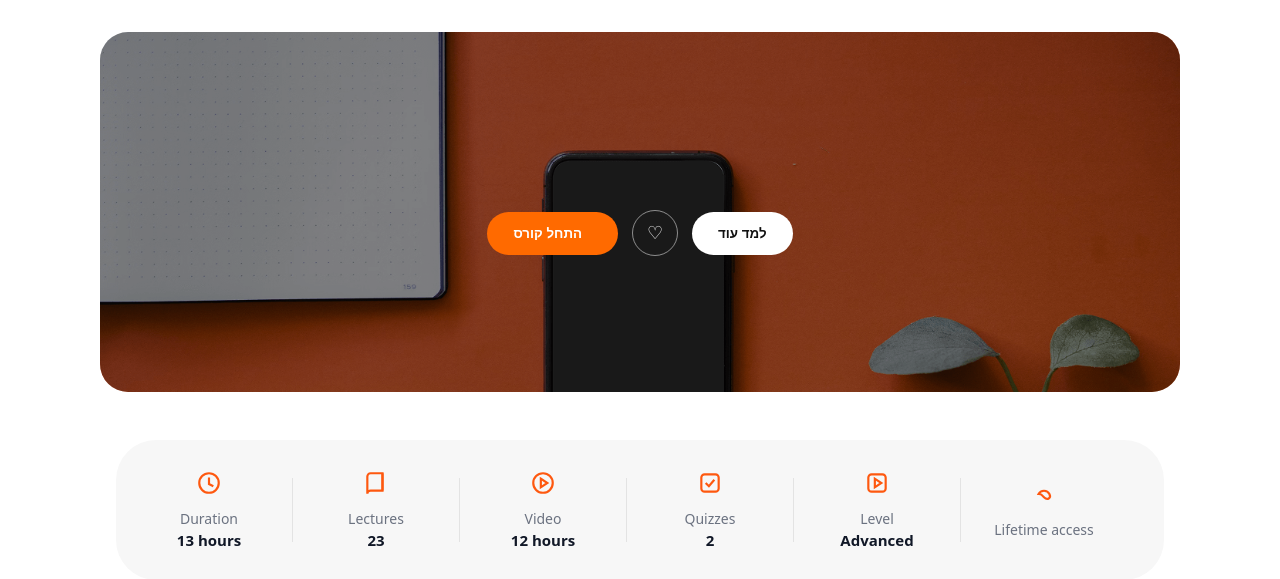
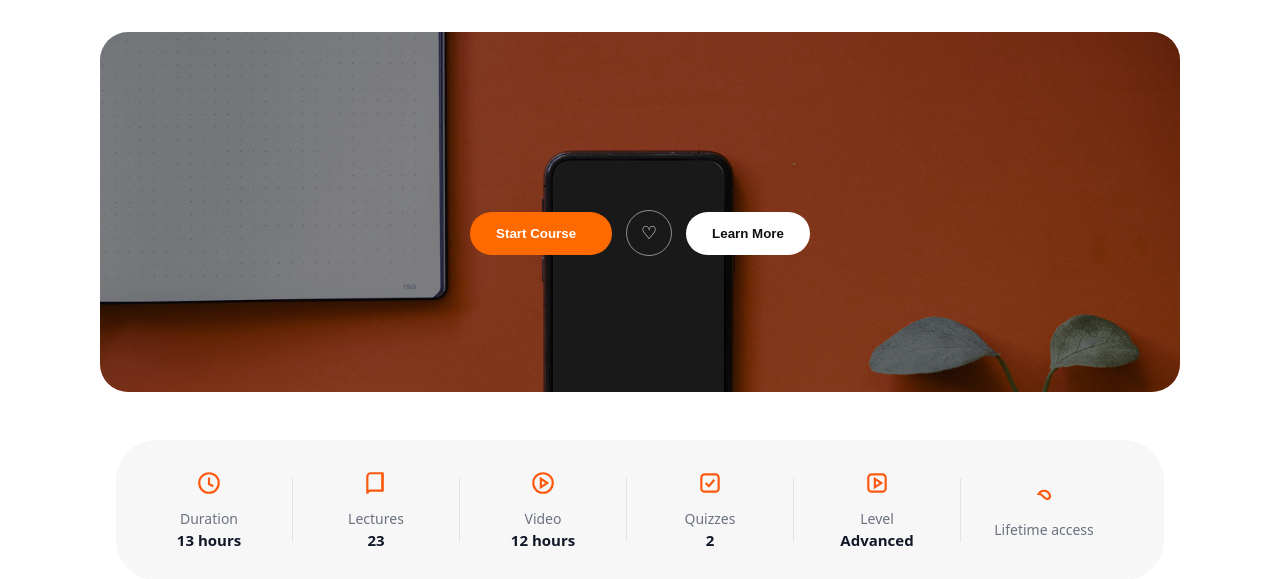
Before and after one commit to varonrot/sitegyn, a Flask app: template sitegyn/templates/template_online_course_01/template_online_course_01.html in a window 1280 px wide. Shown: the part 75-654 px from the top of the page. Run offline with Flask 3, Linux system fonts and the light colour scheme; the template is opened without the code that fills it, so the values that code supplies are empty; parts of the project's set-up code (start-up, migrations or seed data) failed here and were passed over.

Commit message:
Update template_online_course_01.html

```diff
--- a/sitegyn/templates/template_online_course_01/template_online_course_01.html
+++ b/sitegyn/templates/template_online_course_01/template_online_course_01.html
@@ -456,71 +456,72 @@ body {
 </nav>
 
 <!-- HERO COURSE -->
-<!--      <section class="hero-showcase" data-section="home.hero">-->
+
+      <section class="hero-showcase" data-section="home.hero">
+
+  <div class="hero-showcase-overlay"></div>
+
+  <div class="hero-showcase-content">
+
+    <!-- HEADLINE (from AI) -->
+    <h1 class="hero-showcase-title" id="hero-headline"></h1>
+
+    <!-- SUBHEADLINE (from AI) -->
+    <p class="hero-showcase-subtitle" id="hero-subheadline"></p>
+
+    <div class="hero-showcase-actions">
+
+      <!-- PRIMARY CTA (FIXED) -->
+      <button class="btn-hero-primary">
+        <span class="cta-text">Start Course</span>
+        <span class="price" id="hero-price"></span>
+      </button>
+
+      <!-- LIKE (STATIC UI) -->
+      <button class="btn-hero-like" aria-hidden="true">♡</button>
+
+      <!-- SECONDARY CTA (FIXED) -->
+      <button class="btn-hero-secondary">
+        Learn More
+      </button>
+
+    </div>
+
+  </div>
+</section>
+
+<!-- <section class="hero-showcase" data-section="home.hero">-->
 
 <!--  <div class="hero-showcase-overlay"></div>-->
 
 <!--  <div class="hero-showcase-content">-->
 
-<!--    &lt;!&ndash; HEADLINE (from AI) &ndash;&gt;-->
+<!--    &lt;!&ndash; HEADLINE &ndash;&gt;-->
 <!--    <h1 class="hero-showcase-title" id="hero-headline"></h1>-->
 
-<!--    &lt;!&ndash; SUBHEADLINE (from AI) &ndash;&gt;-->
+<!--    &lt;!&ndash; SUBHEADLINE &ndash;&gt;-->
 <!--    <p class="hero-showcase-subtitle" id="hero-subheadline"></p>-->
 
 <!--    <div class="hero-showcase-actions">-->
 
-<!--      &lt;!&ndash; PRIMARY CTA (FIXED) &ndash;&gt;-->
-<!--      <button class="btn-hero-primary">-->
-<!--        <span class="cta-text">Start Course</span>-->
+<!--      &lt;!&ndash; PRIMARY CTA &ndash;&gt;-->
+<!--      <button class="btn-hero-primary" id="hero-cta-primary">-->
+<!--        <span class="cta-text">התחל קורס</span>-->
 <!--        <span class="price" id="hero-price"></span>-->
 <!--      </button>-->
 
-<!--      &lt;!&ndash; LIKE (STATIC UI) &ndash;&gt;-->
+<!--      &lt;!&ndash; LIKE &ndash;&gt;-->
 <!--      <button class="btn-hero-like" aria-hidden="true">♡</button>-->
 
-<!--      &lt;!&ndash; SECONDARY CTA (FIXED) &ndash;&gt;-->
-<!--      <button class="btn-hero-secondary">-->
-<!--        Learn More-->
+<!--      &lt;!&ndash; SECONDARY CTA &ndash;&gt;-->
+<!--      <button class="btn-hero-secondary" id="hero-cta-secondary">-->
+<!--        למד עוד-->
 <!--      </button>-->
 
 <!--    </div>-->
 
 <!--  </div>-->
 <!--</section>-->
-
- <section class="hero-showcase" data-section="home.hero">
-
-  <div class="hero-showcase-overlay"></div>
-
-  <div class="hero-showcase-content">
-
-    <!-- HEADLINE -->
-    <h1 class="hero-showcase-title" id="hero-headline"></h1>
-
-    <!-- SUBHEADLINE -->
-    <p class="hero-showcase-subtitle" id="hero-subheadline"></p>
-
-    <div class="hero-showcase-actions">
-
-      <!-- PRIMARY CTA -->
-      <button class="btn-hero-primary" id="hero-cta-primary">
-        <span class="cta-text">התחל קורס</span>
-        <span class="price" id="hero-price"></span>
-      </button>
-
-      <!-- LIKE -->
-      <button class="btn-hero-like" aria-hidden="true">♡</button>
-
-      <!-- SECONDARY CTA -->
-      <button class="btn-hero-secondary" id="hero-cta-secondary">
-        למד עוד
-      </button>
-
-    </div>
-
-  </div>
-</section>
 
 <section class="course-meta">
   <div class="course-meta-inner">
```
